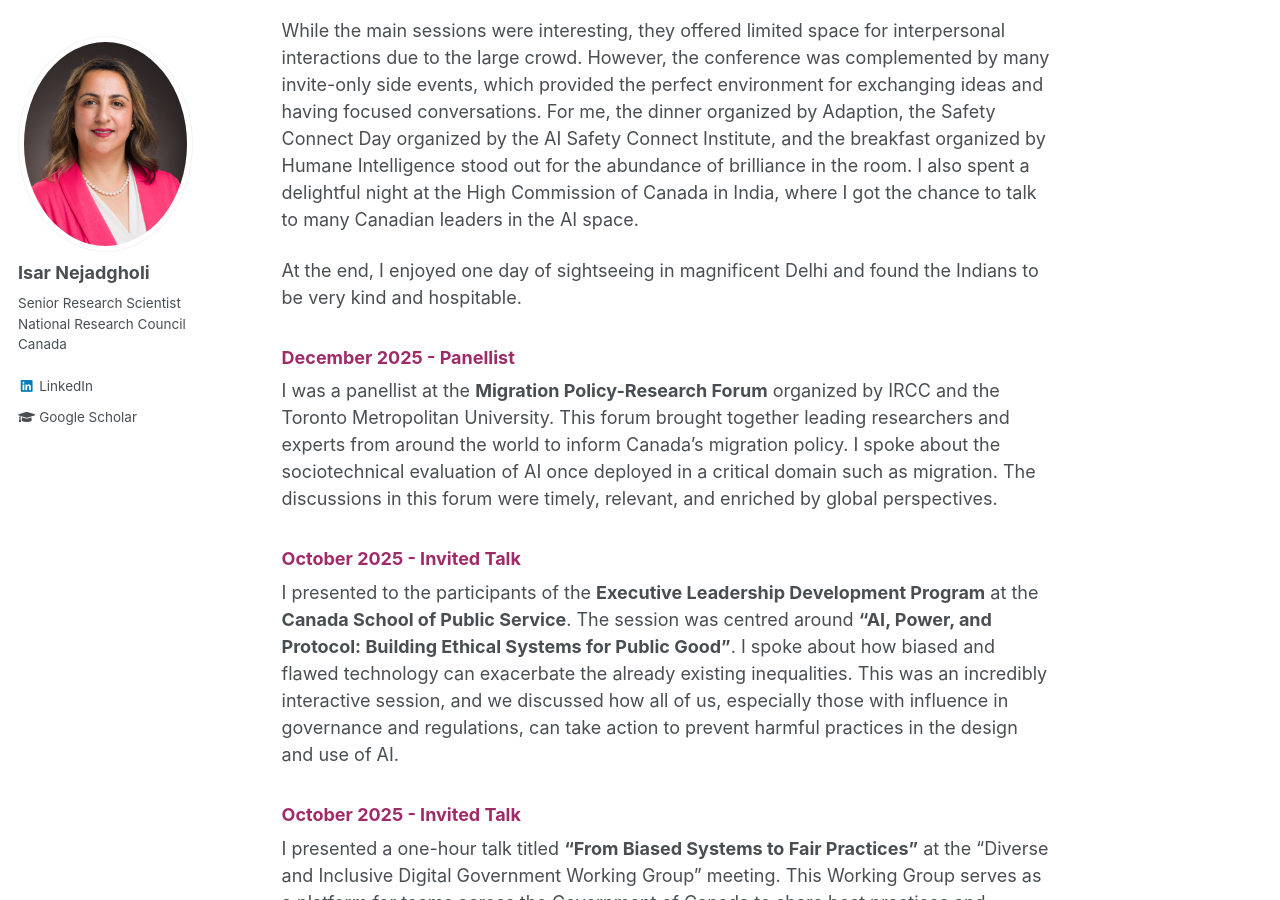
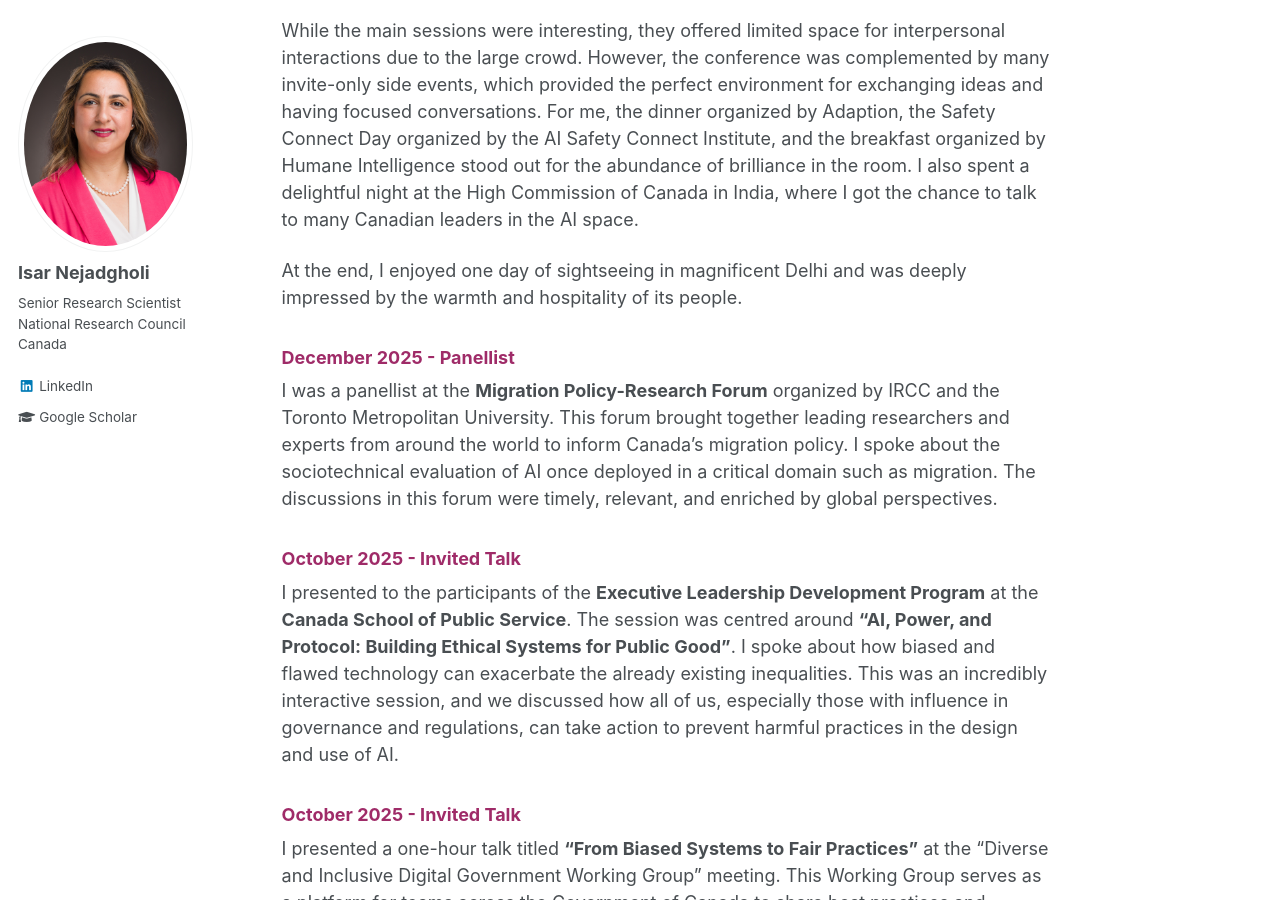
Before and after one commit to IsarNejad/IsarNejad.github.io, a Jekyll site: the page built from _pages/about.md, in a window 1280 px wide and 900 px high, scrolled down 1179 px. Built offline with Jekyll 4.4.1, drawn with Linux system fonts in a browser that asks for light colours.

Commit message:
Enhance description of Delhi sightseeing experience
Rephrase the description of the experience in Delhi to emphasize the warmth and hospitality of its people.

```diff
--- a/_pages/about.md
+++ b/_pages/about.md
@@ -33,7 +33,7 @@ What stood out to me was India’s role as a leader in AI adoption in the Global
 
 While the main sessions were interesting, they offered limited space for interpersonal interactions due to the large crowd. However, the conference was complemented by many invite-only side events, which provided the perfect environment for exchanging ideas and having focused conversations. For me, the dinner organized by Adaption, the Safety Connect Day organized by the AI Safety Connect Institute, and the breakfast organized by Humane Intelligence stood out for the abundance of brilliance in the room. I also spent a delightful night at the High Commission of Canada in India, where I got the chance to talk to many Canadian leaders in the AI space.
 
-At the end, I enjoyed one day of sightseeing in magnificent Delhi and found the Indians to be very kind and hospitable.
+At the end, I enjoyed one day of sightseeing in magnificent Delhi and was deeply impressed by the warmth and hospitality of its people.
 
 {: .amaranth-deep-purple}
 ### December 2025 - Panellist
```
